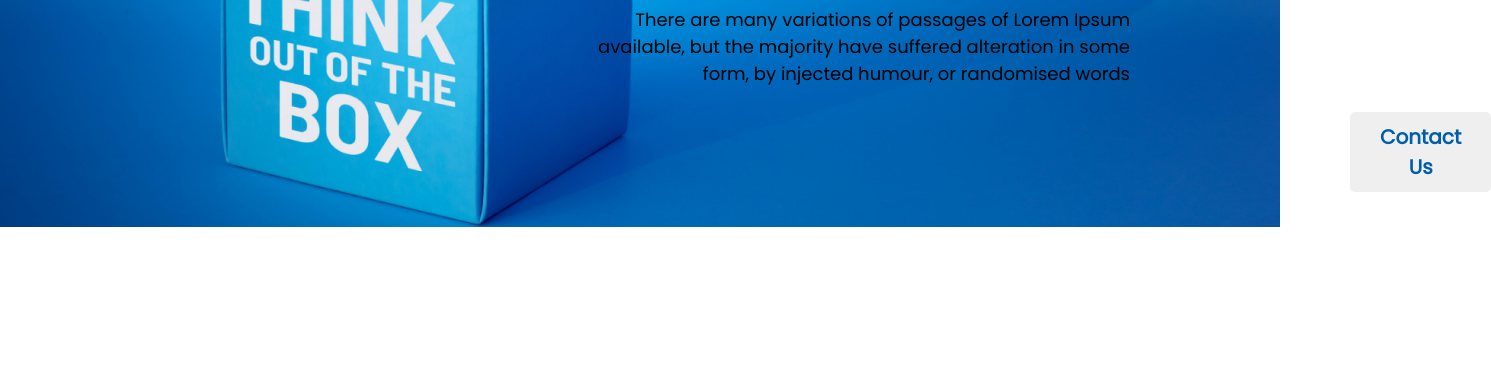
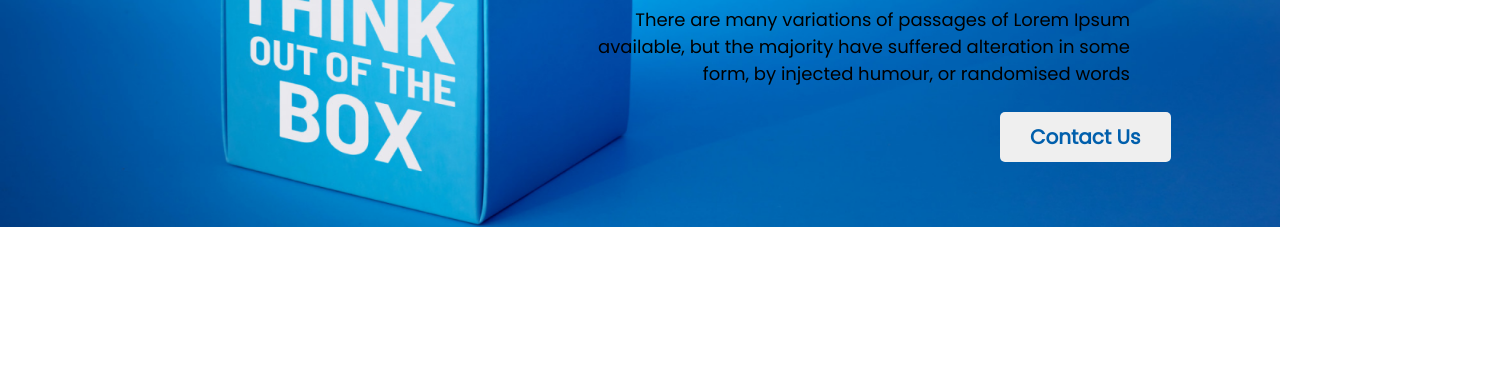
Before and after one commit to sakib5452/new-year, a plain HTML site: page index.html in a window 1280 px wide. Shown: the part 419-800 px from the top of the page, 1491 px wide, since content can reach past the window. Drawn offline with Linux system fonts and the light colour scheme.

Commit message:
button margin change

```diff
--- a/style.css
+++ b/style.css
@@ -31,7 +31,7 @@ header{
     border: none;
     border-radius: 5px;
     padding: 10px 30px;
-    margin-left: 1350px;
+    margin-left: 1000px;
 }
                                             /* about */
 .about{
```
